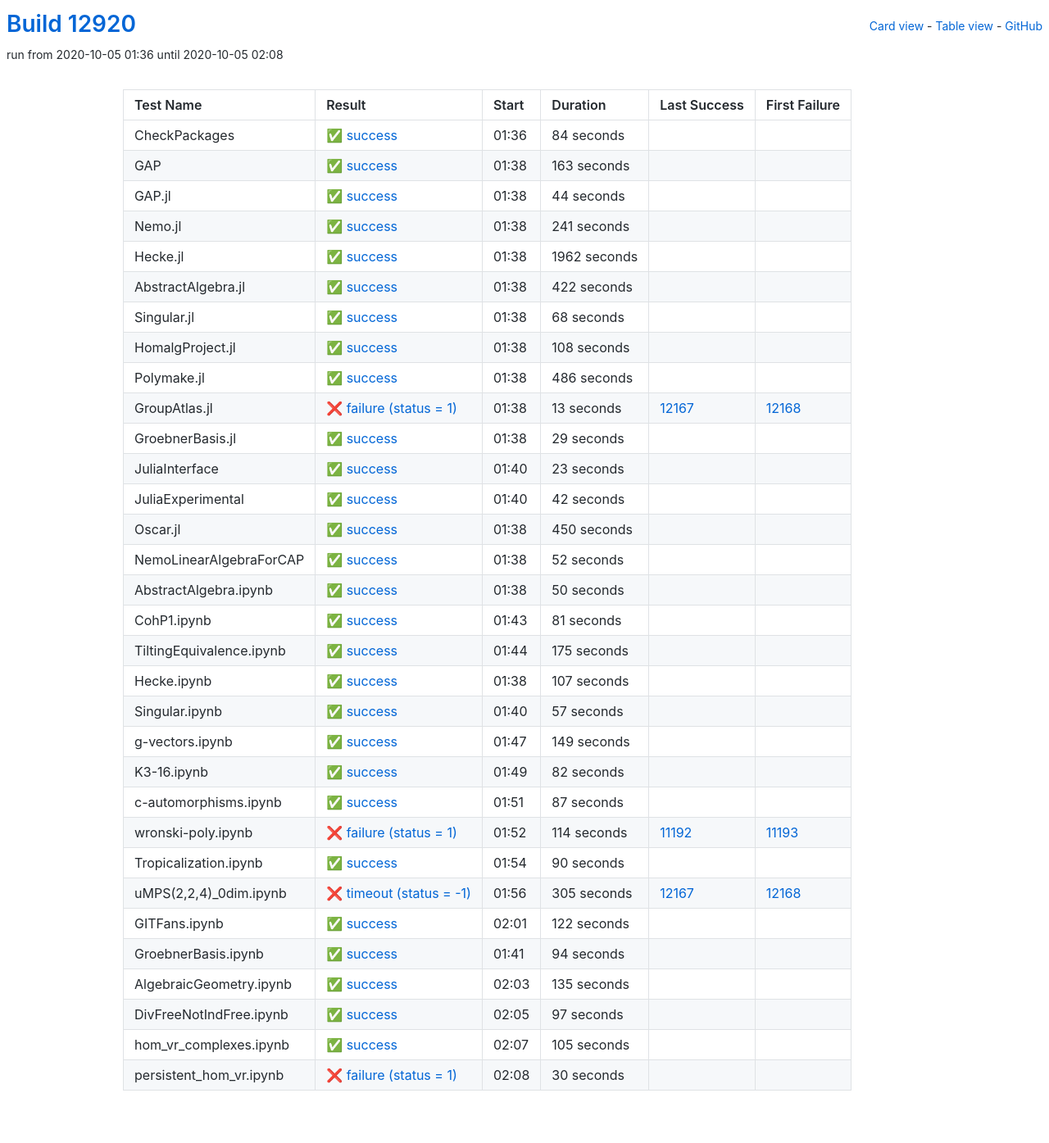
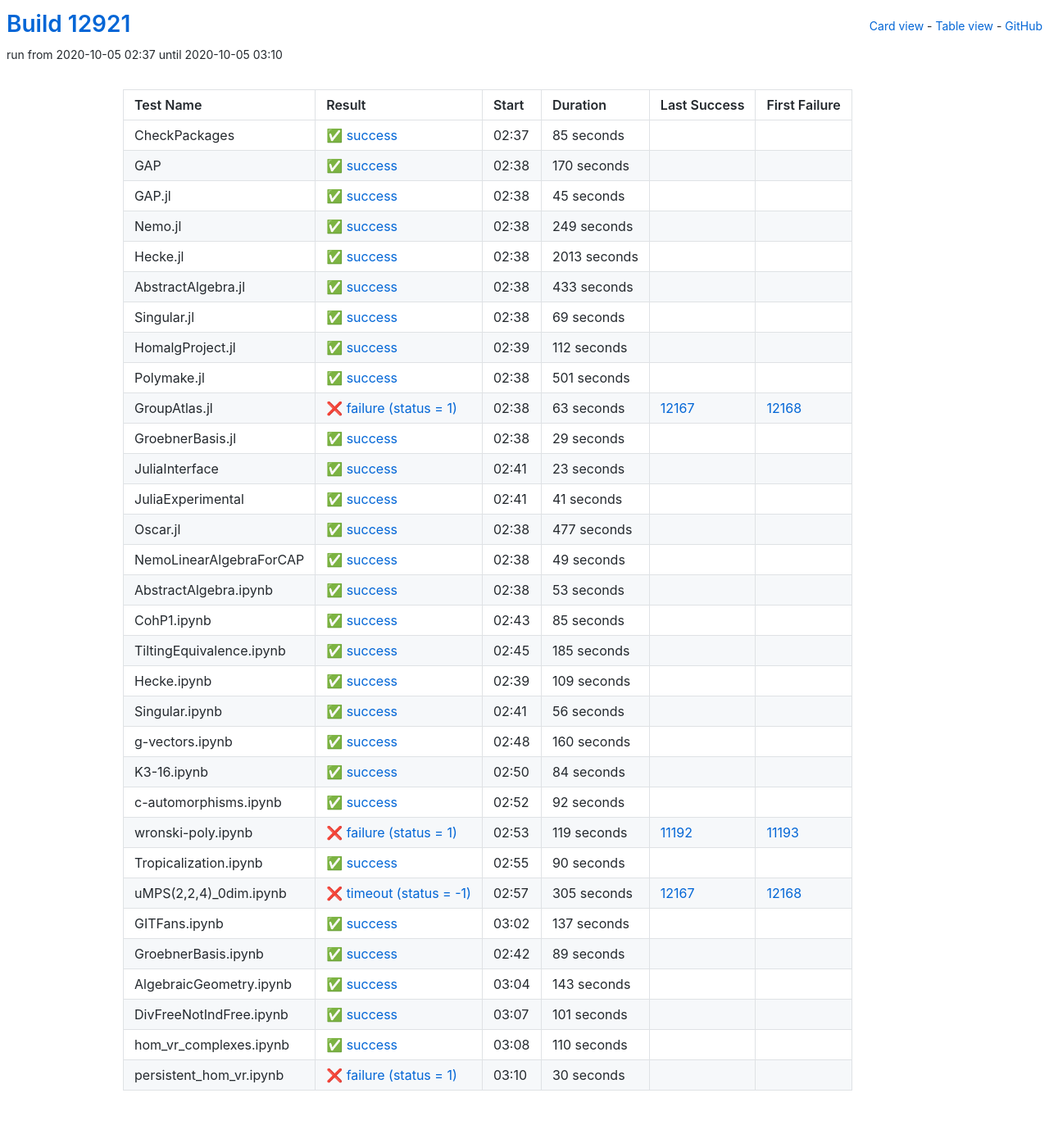
Before and after one commit to oscar-system/oscar-ci-status, a Jekyll site: the page built from table.html, in a window 1280 px wide. Shown: the whole page at 82% size. Built offline with Jekyll 4.4.1, drawn with Linux system fonts in a browser that asks for light colours.

Commit message:
Build #12921

```diff
--- a/_data/ci.yml
+++ b/_data/ci.yml
@@ -1,6 +1,6 @@
 ---
-build: 12920
-build_url: https://oscarci.mathematik.uni-kl.de/job/oscar/12920/
+build: 12921
+build_url: https://oscarci.mathematik.uni-kl.de/job/oscar/12921/
 job: oscar
 organization: oscar-system
 repo: oscar-ci-status
@@ -8,128 +8,128 @@
 tests:
 - name: CheckPackages
   id: checkpackages
-  log: https://oscarci.mathematik.uni-kl.de/job/oscar/12920/artifact/logs/build-12920/CheckPackages.log
-  start: 2020-10-05 01:36
+  log: https://oscarci.mathematik.uni-kl.de/job/oscar/12921/artifact/logs/build-12921/CheckPackages.log
+  start: 2020-10-05 02:37
   success: true
   exitcode: 0
   status: success
-  duration: 84
+  duration: 85
   last_success: false
   last_success_url:
   first_failure: false
   first_failure_url:
 - name: GAP
   id: gap
-  log: https://oscarci.mathematik.uni-kl.de/job/oscar/12920/artifact/logs/build-12920/GAP.log
-  start: 2020-10-05 01:38
+  log: https://oscarci.mathematik.uni-kl.de/job/oscar/12921/artifact/logs/build-12921/GAP.log
+  start: 2020-10-05 02:38
   success: true
   exitcode: 0
   status: success
-  duration: 163
+  duration: 170
   last_success: false
   last_success_url:
   first_failure: false
   first_failure_url:
 - name: GAP.jl
   id: gap-jl
-  log: https://oscarci.mathematik.uni-kl.de/job/oscar/12920/artifact/logs/build-12920/GAP.jl.log
-  start: 2020-10-05 01:38
+  log: https://oscarci.mathematik.uni-kl.de/job/oscar/12921/artifact/logs/build-12921/GAP.jl.log
+  start: 2020-10-05 02:38
   success: true
   exitcode: 0
   status: success
-  duration: 44
+  duration: 45
   last_success: false
   last_success_url:
   first_failure: false
   first_failure_url:
 - name: Nemo.jl
   id: nemo-jl
-  log: https://oscarci.mathematik.uni-kl.de/job/oscar/12920/artifact/logs/build-12920/Nemo.jl.log
-  start: 2020-10-05 01:38
+  log: https://oscarci.mathematik.uni-kl.de/job/oscar/12921/artifact/logs/build-12921/Nemo.jl.log
+  start: 2020-10-05 02:38
   success: true
   exitcode: 0
   status: success
-  duration: 241
+  duration: 249
   last_success: false
   last_success_url:
   first_failure: false
   first_failure_url:
 - name: Hecke.jl
   id: hecke-jl
-  log: https://oscarci.mathematik.uni-kl.de/job/oscar/12920/artifact/logs/build-12920/Hecke.jl.log
-  start: 2020-10-05 01:38
+  log: https://oscarci.mathematik.uni-kl.de/job/oscar/12921/artifact/logs/build-12921/Hecke.jl.log
+  start: 2020-10-05 02:38
   success: true
   exitcode: 0
   status: success
-  duration: 1962
+  duration: 2013
   last_success: false
   last_success_url:
   first_failure: false
   first_failure_url:
 - name: AbstractAlgebra.jl
   id: abstractalgebra-jl
-  log: https://oscarci.mathematik.uni-kl.de/job/oscar/12920/artifact/logs/build-12920/AbstractAlgebra.jl.log
-  start: 2020-10-05 01:38
+  log: https://oscarci.mathematik.uni-kl.de/job/oscar/12921/artifact/logs/build-12921/AbstractAlgebra.jl.log
+  start: 2020-10-05 02:38
   success: true
   exitcode: 0
   status: success
-  duration: 422
+  duration: 433
   last_success: false
   last_success_url:
   first_failure: false
   first_failure_url:
 - name: Singular.jl
   id: singular-jl
-  log: https://oscarci.mathematik.uni-kl.de/job/oscar/12920/artifact/logs/build-12920/Singular.jl.log
-  start: 2020-10-05 01:38
+  log: https://oscarci.mathematik.uni-kl.de/job/oscar/12921/artifact/logs/build-12921/Singular.jl.log
+  start: 2020-10-05 02:38
   success: true
   exitcode: 0
   status: success
-  duration: 68
+  duration: 69
   last_success: false
   last_success_url:
   first_failure: false
   first_failure_url:
 - name: HomalgProject.jl
   id: homalgproject-jl
-  log: https://oscarci.mathematik.uni-kl.de/job/oscar/12920/artifact/logs/build-12920/HomalgProject.jl.log
-  start: 2020-10-05 01:38
+  log: https://oscarci.mathematik.uni-kl.de/job/oscar/12921/artifact/logs/build-12921/HomalgProject.jl.log
+  start: 2020-10-05 02:39
   success: true
   exitcode: 0
   status: success
-  duration: 108
+  duration: 112
   last_success: false
   last_success_url:
   first_failure: false
   first_failure_url:
 - name: Polymake.jl
   id: polymake-jl
-  log: https://oscarci.mathematik.uni-kl.de/job/oscar/12920/artifact/logs/build-12920/Polymake.jl.log
-  start: 2020-10-05 01:38
+  log: https://oscarci.mathematik.uni-kl.de/job/oscar/12921/artifact/logs/build-12921/Polymake.jl.log
+  start: 2020-10-05 02:38
   success: true
   exitcode: 0
   status: success
-  duration: 486
+  duration: 501
   last_success: false
   last_success_url:
   first_failure: false
   first_failure_url:
 - name: GroupAtlas.jl
   id: groupatlas-jl
-  log: https://oscarci.mathematik.uni-kl.de/job/oscar/12920/artifact/logs/build-12920/GroupAtlas.jl.log
-  start: 2020-10-05 01:38
+  log: https://oscarci.mathematik.uni-kl.de/job/oscar/12921/artifact/logs/build-12921/GroupAtlas.jl.log
+  start: 2020-10-05 02:38
   success: false
   exitcode: 1
   status: failure
-  duration: 13
+  duration: 63
   last_success: 12167
   last_success_url: https://oscarci.mathematik.uni-kl.de/job/oscar/12167/
   first_failure: 12168
   first_failure_url: https://oscarci.mathematik.uni-kl.de/job/oscar/12168/
 - name: GroebnerBasis.jl
   id: groebnerbasis-jl
-  log: https://oscarci.mathematik.uni-kl.de/job/oscar/12920/artifact/logs/build-12920/GroebnerBasis.jl.log
-  start: 2020-10-05 01:38
+  log: https://oscarci.mathematik.uni-kl.de/job/oscar/12921/artifact/logs/build-12921/GroebnerBasis.jl.log
+  start: 2020-10-05 02:38
   success: true
   exitcode: 0
   status: success
@@ -140,8 +140,8 @@
   first_failure_url:
 - name: JuliaInterface
   id: juliainterface
-  log: https://oscarci.mathematik.uni-kl.de/job/oscar/12920/artifact/logs/build-12920/JuliaInterface.log
-  start: 2020-10-05 01:40
+  log: https://oscarci.mathematik.uni-kl.de/job/oscar/12921/artifact/logs/build-12921/JuliaInterface.log
+  start: 2020-10-05 02:41
   success: true
   exitcode: 0
   status: success
@@ -152,152 +152,152 @@
   first_failure_url:
 - name: JuliaExperimental
   id: juliaexperimental
-  log: https://oscarci.mathematik.uni-kl.de/job/oscar/12920/artifact/logs/build-12920/JuliaExperimental.log
-  start: 2020-10-05 01:40
+  log: https://oscarci.mathematik.uni-kl.de/job/oscar/12921/artifact/logs/build-12921/JuliaExperimental.log
+  start: 2020-10-05 02:41
   success: true
   exitcode: 0
   status: success
-  duration: 42
+  duration: 41
   last_success: false
   last_success_url:
   first_failure: false
   first_failure_url:
 - name: Oscar.jl
   id: oscar-jl
-  log: https://oscarci.mathematik.uni-kl.de/job/oscar/12920/artifact/logs/build-12920/Oscar.jl.log
-  start: 2020-10-05 01:38
+  log: https://oscarci.mathematik.uni-kl.de/job/oscar/12921/artifact/logs/build-12921/Oscar.jl.log
+  start: 2020-10-05 02:38
   success: true
   exitcode: 0
   status: success
-  duration: 450
+  duration: 477
   last_success: false
   last_success_url:
   first_failure: false
   first_failure_url:
 - name: NemoLinearAlgebraForCAP
   id: nemolinearalgebraforcap
-  log: https://oscarci.mathematik.uni-kl.de/job/oscar/12920/artifact/logs/build-12920/NemoLinearAlgebraForCAP.log
-  start: 2020-10-05 01:38
+  log: https://oscarci.mathematik.uni-kl.de/job/oscar/12921/artifact/logs/build-12921/NemoLinearAlgebraForCAP.log
+  start: 2020-10-05 02:38
   success: true
   exitcode: 0
   status: success
-  duration: 52
+  duration: 49
   last_success: false
   last_success_url:
   first_failure: false
   first_failure_url:
 - name: AbstractAlgebra.ipynb
   id: abstractalgebra-ipynb
-  log: https://oscarci.mathematik.uni-kl.de/job/oscar/12920/artifact/logs/build-12920/AbstractAlgebra.ipynb.log
-  start: 2020-10-05 01:38
+  log: https://oscarci.mathematik.uni-kl.de/job/oscar/12921/artifact/logs/build-12921/AbstractAlgebra.ipynb.log
+  start: 2020-10-05 02:38
   success: true
   exitcode: 0
   status: success
-  duration: 50
+  duration: 53
   last_success: false
   last_success_url:
   first_failure: false
   first_failure_url:
 - name: CohP1.ipynb
   id: cohp1-ipynb
-  log: https://oscarci.mathematik.uni-kl.de/job/oscar/12920/artifact/logs/build-12920/CohP1.ipynb.log
-  start: 2020-10-05 01:43
+  log: https://oscarci.mathematik.uni-kl.de/job/oscar/12921/artifact/logs/build-12921/CohP1.ipynb.log
+  start: 2020-10-05 02:43
   success: true
   exitcode: 0
   status: success
-  duration: 81
+  duration: 85
   last_success: false
   last_success_url:
   first_failure: false
   first_failure_url:
 - name: TiltingEquivalence.ipynb
   id: tiltingequivalence-ipynb
-  log: https://oscarci.mathematik.uni-kl.de/job/oscar/12920/artifact/logs/build-12920/TiltingEquivalence.ipynb.log
-  start: 2020-10-05 01:44
+  log: https://oscarci.mathematik.uni-kl.de/job/oscar/12921/artifact/logs/build-12921/TiltingEquivalence.ipynb.log
+  start: 2020-10-05 02:45
   success: true
   exitcode: 0
   status: success
-  duration: 175
+  duration: 185
   last_success: false
   last_success_url:
   first_failure: false
   first_failure_url:
 - name: Hecke.ipynb
   id: hecke-ipynb
-  log: https://oscarci.mathematik.uni-kl.de/job/oscar/12920/artifact/logs/build-12920/Hecke.ipynb.log
-  start: 2020-10-05 01:38
+  log: https://oscarci.mathematik.uni-kl.de/job/oscar/12921/artifact/logs/build-12921/Hecke.ipynb.log
+  start: 2020-10-05 02:39
   success: true
   exitcode: 0
   status: success
-  duration: 107
+  duration: 109
   last_success: false
   last_success_url:
   first_failure: false
   first_failure_url:
 - name: Singular.ipynb
   id: singular-ipynb
-  log: https://oscarci.mathematik.uni-kl.de/job/oscar/12920/artifact/logs/build-12920/Singular.ipynb.log
-  start: 2020-10-05 01:40
+  log: https://oscarci.mathematik.uni-kl.de/job/oscar/12921/artifact/logs/build-12921/Singular.ipynb.log
+  start: 2020-10-05 02:41
   success: true
   exitcode: 0
   status: success
-  duration: 57
+  duration: 56
   last_success: false
   last_success_url:
   first_failure: false
   first_failure_url:
 - name: g-vectors.ipynb
   id: g-vectors-ipynb
-  log: https://oscarci.mathematik.uni-kl.de/job/oscar/12920/artifact/logs/build-12920/g-vectors.ipynb.log
-  start: 2020-10-05 01:47
+  log: https://oscarci.mathematik.uni-kl.de/job/oscar/12921/artifact/logs/build-12921/g-vectors.ipynb.log
+  start: 2020-10-05 02:48
   success: true
   exitcode: 0
   status: success
-  duration: 149
+  duration: 160
   last_success: false
   last_success_url:
   first_failure: false
   first_failure_url:
 - name: K3-16.ipynb
   id: k3-16-ipynb
-  log: https://oscarci.mathematik.uni-kl.de/job/oscar/12920/artifact/logs/build-12920/K3-16.ipynb.log
-  start: 2020-10-05 01:49
+  log: https://oscarci.mathematik.uni-kl.de/job/oscar/12921/artifact/logs/build-12921/K3-16.ipynb.log
+  start: 2020-10-05 02:50
   success: true
   exitcode: 0
   status: success
-  duration: 82
+  duration: 84
   last_success: false
   last_success_url:
   first_failure: false
   first_failure_url:
 - name: c-automorphisms.ipynb
   id: c-automorphisms-ipynb
-  log: https://oscarci.mathematik.uni-kl.de/job/oscar/12920/artifact/logs/build-12920/c-automorphisms.ipynb.log
-  start: 2020-10-05 01:51
+  log: https://oscarci.mathematik.uni-kl.de/job/oscar/12921/artifact/logs/build-12921/c-automorphisms.ipynb.log
+  start: 2020-10-05 02:52
   success: true
   exitcode: 0
   status: success
-  duration: 87
+  duration: 92
   last_success: false
   last_success_url:
   first_failure: false
   first_failure_url:
 - name: wronski-poly.ipynb
   id: wronski-poly-ipynb
-  log: https://oscarci.mathematik.uni-kl.de/job/oscar/12920/artifact/logs/build-12920/wronski-poly.ipynb.log
-  start: 2020-10-05 01:52
+  log: https://oscarci.mathematik.uni-kl.de/job/oscar/12921/artifact/logs/build-12921/wronski-poly.ipynb.log
+  start: 2020-10-05 02:53
   success: false
   exitcode: 1
   status: failure
-  duration: 114
+  duration: 119
   last_success: 11192
   last_success_url: https://oscarci.mathematik.uni-kl.de/job/oscar/11192/
   first_failure: 11193
   first_failure_url: https://oscarci.mathematik.uni-kl.de/job/oscar/11193/
 - name: Tropicalization.ipynb
   id: tropicalization-ipynb
-  log: https://oscarci.mathematik.uni-kl.de/job/oscar/12920/artifact/logs/build-12920/Tropicalization.ipynb.log
-  start: 2020-10-05 01:54
+  log: https://oscarci.mathematik.uni-kl.de/job/oscar/12921/artifact/logs/build-12921/Tropicalization.ipynb.log
+  start: 2020-10-05 02:55
   success: true
   exitcode: 0
   status: success
@@ -308,8 +308,8 @@
   first_failure_url:
 - name: uMPS(2,2,4)_0dim.ipynb
   id: umps-2-2-4-0dim-ipynb
-  log: https://oscarci.mathematik.uni-kl.de/job/oscar/12920/artifact/logs/build-12920/uMPS-2-2-4-_0dim.ipynb.log
-  start: 2020-10-05 01:56
+  log: https://oscarci.mathematik.uni-kl.de/job/oscar/12921/artifact/logs/build-12921/uMPS-2-2-4-_0dim.ipynb.log
+  start: 2020-10-05 02:57
   success: false
   exitcode: -1
   status: timeout
@@ -320,68 +320,68 @@
   first_failure_url: https://oscarci.mathematik.uni-kl.de/job/oscar/12168/
 - name: GITFans.ipynb
   id: gitfans-ipynb
-  log: https://oscarci.mathematik.uni-kl.de/job/oscar/12920/artifact/logs/build-12920/GITFans.ipynb.log
-  start: 2020-10-05 02:01
+  log: https://oscarci.mathematik.uni-kl.de/job/oscar/12921/artifact/logs/build-12921/GITFans.ipynb.log
+  start: 2020-10-05 03:02
   success: true
   exitcode: 0
   status: success
-  duration: 122
+  duration: 137
   last_success: false
   last_success_url:
   first_failure: false
   first_failure_url:
 - name: GroebnerBasis.ipynb
   id: groebnerbasis-ipynb
-  log: https://oscarci.mathematik.uni-kl.de/job/oscar/12920/artifact/logs/build-12920/GroebnerBasis.ipynb.log
-  start: 2020-10-05 01:41
+  log: https://oscarci.mathematik.uni-kl.de/job/oscar/12921/artifact/logs/build-12921/GroebnerBasis.ipynb.log
+  start: 2020-10-05 02:42
   success: true
   exitcode: 0
   status: success
-  duration: 94
+  duration: 89
   last_success: false
   last_success_url:
   first_failure: false
   first_failure_url:
 - name: AlgebraicGeometry.ipynb
   id: algebraicgeometry-ipynb
-  log: https://oscarci.mathematik.uni-kl.de/job/oscar/12920/artifact/logs/build-12920/AlgebraicGeometry.ipynb.log
-  start: 2020-10-05 02:03
+  log: https://oscarci.mathematik.uni-kl.de/job/oscar/12921/artifact/logs/build-12921/AlgebraicGeometry.ipynb.log
+  start: 2020-10-05 03:04
   success: true
   exitcode: 0
   status: success
-  duration: 135
+  duration: 143
   last_success: false
   last_success_url:
   first_failure: false
   first_failure_url:
 - name: DivFreeNotIndFree.ipynb
   id: divfreenotindfree-ipynb
-  log: https://oscarci.mathematik.uni-kl.de/job/oscar/12920/artifact/logs/build-12920/DivFreeNotIndFree.ipynb.log
-  start: 2020-10-05 02:05
+  log: https://oscarci.mathematik.uni-kl.de/job/oscar/12921/artifact/logs/build-12921/DivFreeNotIndFree.ipynb.log
+  start: 2020-10-05 03:07
   success: true
   exitcode: 0
   status: success
-  duration: 97
+  duration: 101
   last_success: false
   last_success_url:
   first_failure: false
   first_failure_url:
 - name: hom_vr_complexes.ipynb
   id: hom-vr-complexes-ipynb
-  log: https://oscarci.mathematik.uni-kl.de/job/oscar/12920/artifact/logs/build-12920/hom_vr_complexes.ipynb.log
-  start: 2020-10-05 02:07
+  log: https://oscarci.mathematik.uni-kl.de/job/oscar/12921/artifact/logs/build-12921/hom_vr_complexes.ipynb.log
+  start: 2020-10-05 03:08
   success: true
   exitcode: 0
   status: success
-  duration: 105
+  duration: 110
   last_success: false
   last_success_url:
   first_failure: false
   first_failure_url:
 - name: persistent_hom_vr.ipynb
   id: persistent-hom-vr-ipynb
-  log: https://oscarci.mathematik.uni-kl.de/job/oscar/12920/artifact/logs/build-12920/persistent_hom_vr.ipynb.log
-  start: 2020-10-05 02:08
+  log: https://oscarci.mathematik.uni-kl.de/job/oscar/12921/artifact/logs/build-12921/persistent_hom_vr.ipynb.log
+  start: 2020-10-05 03:10
   success: false
   exitcode: 1
   status: failure
```
Also changed, not shown: README.md.
